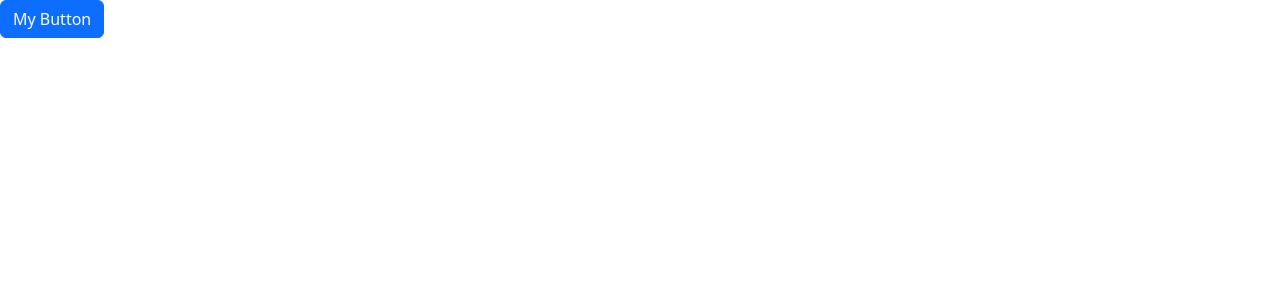
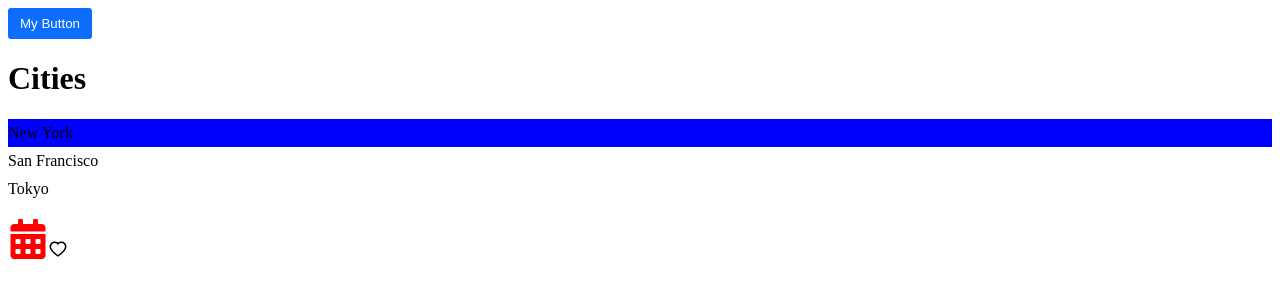
Before and after one commit to LoudShrimp/react-app, a React (Vite) app: page / in a window 1280 px wide. Shown: the top 300 px of the page. Built offline with nearby package versions, Linux system fonts and the light colour scheme.

Commit message:
test changes

```diff
--- a/package.json
+++ b/package.json
@@ -10,9 +10,13 @@
     "preview": "vite preview"
   },
   "dependencies": {
+    "@types/styled-components": "^5.1.31",
     "bootstrap": "^5.3.2",
+    "immer": "^10.0.3",
     "react": "^18.2.0",
-    "react-dom": "^18.2.0"
+    "react-dom": "^18.2.0",
+    "react-icons": "^4.12.0",
+    "styled-components": "^6.1.1"
   },
   "devDependencies": {
     "@types/react": "^18.2.37",
--- a/src/App.css
+++ b/src/App.css
@@ -0,0 +1,3 @@
+.list-group {
+  background: red;
+}
--- a/src/App.tsx
+++ b/src/App.tsx
@@ -1,9 +1,14 @@
 import Alert from "./components/Alert";
-import Button from "./components/Button";
+import Button from "./components/Button/Button";
+import ListGroup from "./components/ListGroup";
 import { useState } from "react";
+import "./App.css";
+import { FaCalendarAlt } from "react-icons/fa";
+import Like from "./components/Like";
 
 function App() {
   const [alertVisible, setAlertVisibility] = useState(false);
+  let items = ["New York", "San Francisco", "Tokyo"];
 
   return (
     <div>
@@ -13,6 +18,15 @@
       <Button color="primary" onClick={() => setAlertVisibility(true)}>
         My Button
       </Button>
+      <ListGroup
+        items={items}
+        heading="Cities"
+        onSelectItem={function (item: string): void {
+          throw new Error("Function not implemented.");
+        }}
+      />
+      <FaCalendarAlt color="red" size="40" />
+      <Like onClick={() => console.log("clicked")} />
     </div>
   );
 }
--- /dev/null
+++ b/src/components/Button/Button.module.css
@@ -0,0 +1,10 @@
+.btn {
+  padding: 8px 12px;
+  border-radius: 3px;
+  border: 0;
+}
+
+.btn-primary {
+  background-color: #0d6efd;
+  color: white;
+}
--- a/src/components/Button.tsx
+++ b/src/components/Button/Button.tsx
@@ -1,4 +1,4 @@
-import React from "react";
+import styles from "./Button.module.css";
 
 interface Props {
   children: string;
@@ -8,7 +8,10 @@
 
 const Button = ({ children, onClick, color = "primary" }: Props) => {
   return (
-    <button className={"btn btn-" + color} onClick={onClick}>
+    <button
+      className={[styles.btn, styles["btn-" + color]].join(" ")}
+      onClick={onClick}
+    >
       {children}
     </button>
   );
--- /dev/null
+++ b/src/components/Like.tsx
@@ -0,0 +1,20 @@
+import { AiFillHeart, AiOutlineHeart } from "react-icons/ai";
+import { useState } from "react";
+
+interface Props {
+  onClick: () => void;
+}
+
+const Like = ({ onClick }: Props) => {
+  const [status, setStatus] = useState(false);
+
+  const toggle = () => {
+    setStatus(!status);
+    onClick();
+  };
+
+  if (status) return <AiFillHeart color="#ff6b81" size={20} onClick={toggle} />;
+  return <AiOutlineHeart size={20} onClick={toggle} />;
+};
+
+export default Like;
--- /dev/null
+++ b/src/components/ListGroup/ListGroup.module.css
@@ -0,0 +1,8 @@
+.listGroup {
+  list-style: none;
+  padding: 0;
+}
+
+.container {
+  background: yellow;
+}
--- a/src/components/ListGroup.tsx
+++ b/src/components/ListGroup/ListGroup.tsx
@@ -1,4 +1,21 @@
 import { useState } from "react";
+import styles from "./ListGroup.module.css";
+import "./ListGroup.css";
+import styled from "styled-components";
+
+const List = styled.ul`
+  list-style: none;
+  padding: 0;
+`;
+
+interface ListItemProps {
+  active: boolean;
+}
+
+const ListItem = styled.li<ListItemProps>`
+  padding: 5px 0;
+  background: ${(props) => (props.active ? "blue" : "none")};
+`;
 
 interface Props {
   items: string[];
@@ -8,20 +25,16 @@
 }
 
 function ListGroup({ items, heading, onSelectItem }: Props) {
-  const [selectedIndex, setSelectedIndex] = useState(-1);
+  const [selectedIndex, setSelectedIndex] = useState(0);
 
   return (
     <>
       <h1>{heading}</h1>
       {items.length === 0 && <p>No items found</p>}
-      <ul className="list-group">
+      <List>
         {items.map((item, index) => (
-          <li
-            className={
-              selectedIndex === index
-                ? "list-group-item active"
-                : "list-group-item"
-            }
+          <ListItem
+            active={index === selectedIndex}
             key={item}
             onClick={() => {
               setSelectedIndex(index);
@@ -29,9 +42,9 @@
             }}
           >
             {item}
-          </li>
+          </ListItem>
         ))}
-      </ul>
+      </List>
     </>
   );
 }
--- /dev/null
+++ b/src/components/ListGroup/index.ts
@@ -0,0 +1,3 @@
+import ListGroup from "./ListGroup";
+
+export default ListGroup;
```
Also changed, not shown: src/main.tsx (+6 -7 lines), src/components/ListGroup/ListGroup.css (added), 1 other file (tests, documents, lock files or other folders).
